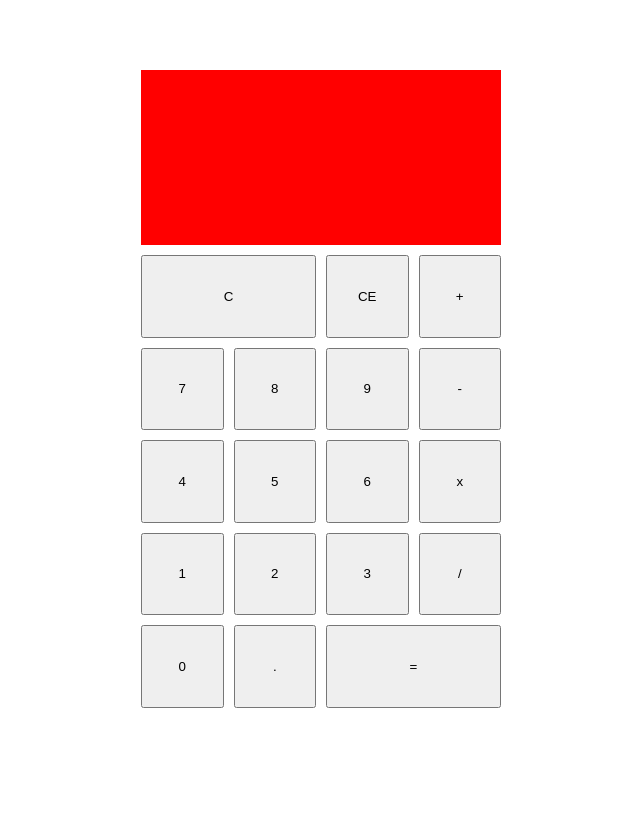
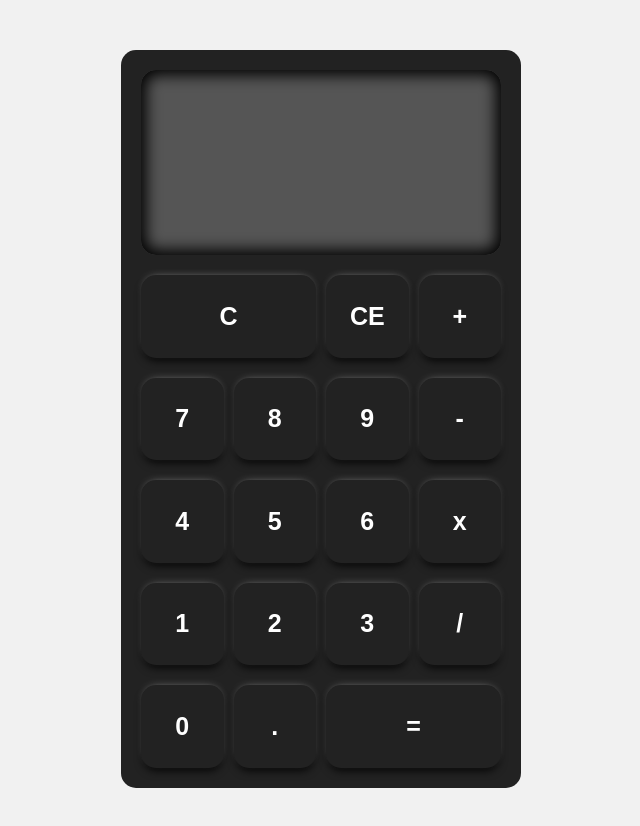
Before and after one commit to xerox0213/calculator, a website built with Vite: page index.html in a window 1280 px wide. Shown: the whole page, without its empty margins (319-959 px from the left). Before the commit the page ends 800 px from the top, so only its background shows below. Built offline with nearby package versions, Linux system fonts and the light colour scheme.

Commit message:
feat: style visuel des éléments de la calculette

```diff
--- a/src/style.css
+++ b/src/style.css
@@ -2,6 +2,10 @@
     margin: 0;
     padding: 0;
     box-sizing: border-box;
+}
+
+body{
+    background-color: #f1f1f1;
 }
 
 #app {
@@ -11,7 +15,10 @@
     grid-template-columns: repeat(4, calc((400px - 40px - 30px) / 4));
     grid-template-rows: repeat(7, calc((400px - 40px - 30px) / 4));
     padding: 20px;
-    gap: 10px;
+    column-gap: 10px;
+    row-gap: 20px;
+    background-color: #222;
+    border-radius: 15px;
 }
 
 /* CSS RULES ELEMENT THAT HAS COMMON COLUMNS */
@@ -64,11 +71,30 @@
 #screen {
     grid-column: 1/-1;
     grid-row: 1/3;
-    background-color: red;
+    background-color: #555;
+}
+
+/* VISUAL STYLE OF CALCULATOR ELEMENTS */
+#app * {
+    border-radius: inherit;
+}
+
+#app button {
+    cursor: pointer;
+    background-color: #222;
+    border: none;
+    box-shadow: 0 -2px 10px -6px lightgrey, 0 5px 10px -3px black;
+    color: white;
+    font-size: 25px;
+    font-weight: 700;
+}
+
+#screen {
+    box-shadow: inset 0 0 15px 5px black;
 }
 
 @media screen and (max-width: 400px) {
-    #app{
+    #app {
         width: 300px;
         grid-template-columns: repeat(4, calc((300px - 40px - 30px) / 4));
         grid-template-rows: repeat(7, calc((300px - 40px - 30px) / 4));
```
